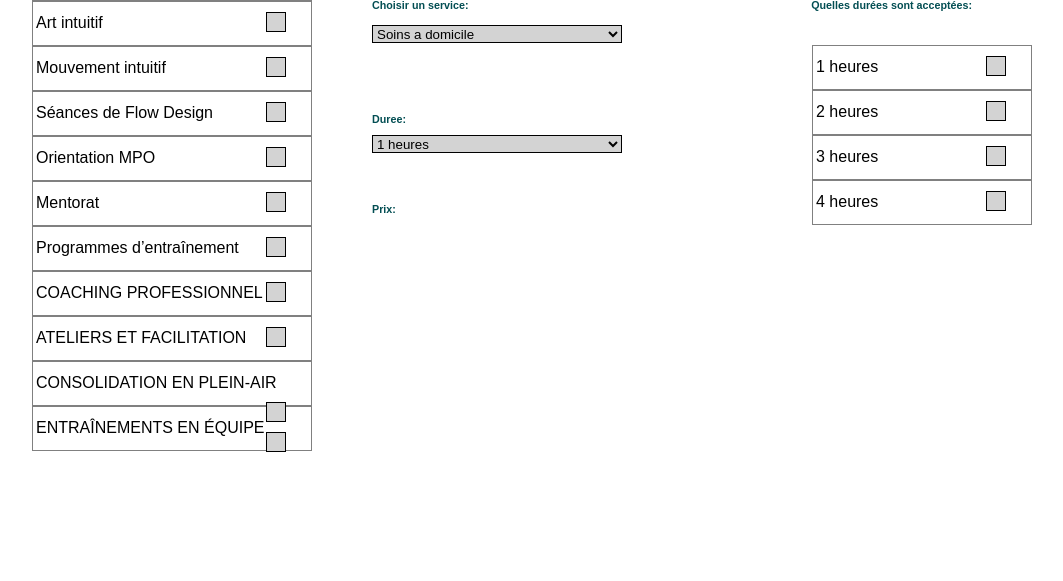
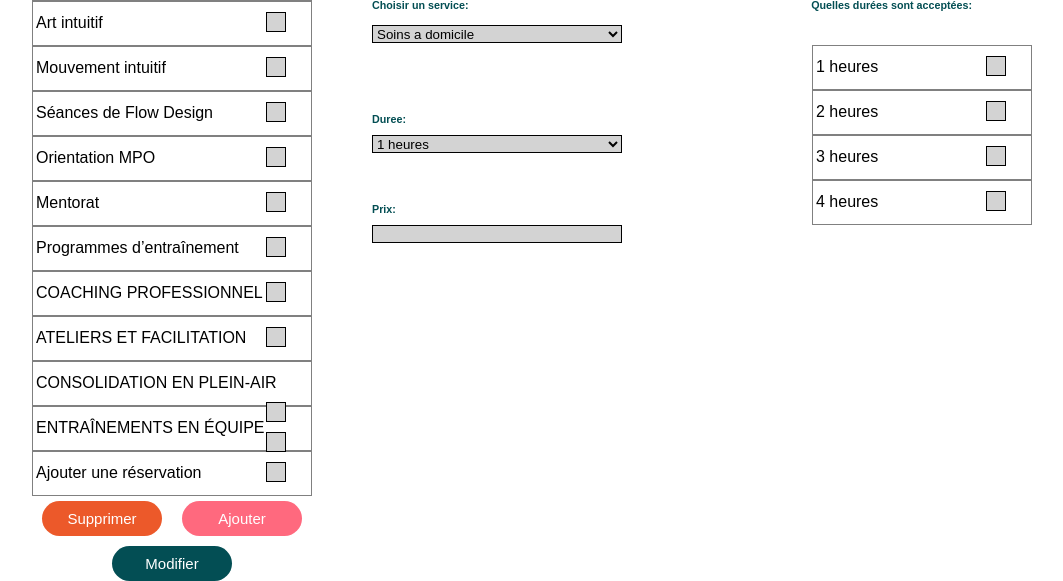
Before and after one commit to Keny9/Project-Ekah, a PHP site: page /affichage/gestionReservation/gestionReservation.php in a window 1280 px wide. Shown: the part 426-1007 px from the top of the page, without its empty margins (28-1091 px from the left). Before the commit the page ends 878 px from the top, so only its background shows below. Run offline with PHP 8.4, Linux system fonts and the light colour scheme; data comes from the database, SQL or seed files in the repository; some libraries are stand-ins or nearby versions.

Commit message:
Afficher et javascript

```diff
--- a/affichage/gestionReservation/gestionAffichageGestionReservation.php
+++ b/affichage/gestionReservation/gestionAffichageGestionReservation.php
@@ -18,7 +18,15 @@
                <div onclick='selectionne($i);' class=\"boiteSelection\" id='Activite-$i'></div>
                </div>
                  ";
+
          }
+         $j=sizeof($activite);
+         $html.="
+         <div class=\"sectionActivite\" >
+         <div class=\"titreActivite\">Ajouter une réservation</div>
+         <div onclick='selectionne($j);' class=\"boiteSelection\" id='Activite-$j'></div>
+         </div>
+         ";
        }
        return $html;
      }
@@ -37,7 +45,7 @@
             $html .= "
                 <div class=\"sectionDuree\" >
                 <div class=\"titreActivite\">".$duree[$i]->getTemps()." heures</div>
-                <div onclick='selectionne($i);' class=\"boiteSelection\" id='Duree-$i'></div>
+                <div onclick='selectionneDuree($i);' class=\"boiteSelection\" id='Duree-$i'></div>
                 </div>
                   ";
           }
--- a/affichage/gestionReservation/gestionReservation.php
+++ b/affichage/gestionReservation/gestionReservation.php
@@ -32,7 +32,12 @@
                    $gagr = new GestionAffichageGestionReservation();
                    echo $gagr->getAllActivite();
                  ?>
+                 <input type="button" class="submitSupprimer" onclick="ajOuMod();" value="Supprimer" />
+                 <input type="button" class="submitAjout" onclick="ajOuMod();" value="Ajouter" /></br>
+                 <input type="button" class="submitModifier" onclick="ajOuMod();" value="Modifier" />
     </div>
+
+
     <div class="reservationMain">
       <div class="reservationHeader"><img class="imgHeader"src="../../img/logo_ekah_header.png" alt="Ekah"></div>
       <div class="reservationImg"><img class="imgPrincipal"src="../../img/imgDehors.jpg" alt="Soins a domicile"> <div class="titreImg">Soins a domicile</div></div>
@@ -55,6 +60,7 @@
       <option value="Duree">1 heures</option>
     </select>
     <h6 class="prix texteEkha">Prix:</h6>
+    <input class="boxDuree" type="number" name="prix" min="0">
 </main>
 </body>
 
--- a/css/gestionReservation.css
+++ b/css/gestionReservation.css
@@ -28,6 +28,45 @@
  .reservez{
    margin-top:10px;
  }
+ .submitAjout{
+  font-size: 15px;
+  width:120px;
+  height:35px;
+  color:#FFF;
+  background-color:#FF697E;
+  background-size: 90px 35px;
+  border:none;
+  border-radius: 20px;
+  float:left;
+  margin-left:20px;
+  margin-top:5px;
+}
+.submitSupprimer{
+  font-size: 15px;
+  width:120px;
+  height:35px;
+  color:#FFF;
+  background-color:#EC592A;
+  background-size: 90px 35px;
+  border:none;
+  border-radius: 20px;
+  float:left;
+  margin-left:10px;
+  margin-top:5px;
+}
+.submitModifier{
+  font-size: 15px;
+  width:120px;
+  height:35px;
+  color:#FFF;
+  background-color:#034E54;
+  background-size: 90px 35px;
+  border:none;
+  border-radius: 20px;
+  float:left;
+  margin-left:80px;
+  margin-top:10px;
+}
  .prix{
    margin-top:50px;
  }
--- a/js/gestionReservation.js
+++ b/js/gestionReservation.js
@@ -8,7 +8,7 @@
  * Date de la dernière modification : 2019-09-30
  */
  function selectionne(x){
-   for (i = 0; i < 18; i++){
+   for (i = 0; i <= 18; i++){
    //  let divTitre = document.getElementById("Titre-"+i);
    //  let divRabais = document.getElementById("Rabais-"+i);
      let divSelection = document.getElementById("Activite-"+i);
@@ -26,3 +26,12 @@
    //document.getElementById('nom').value = divTitre.innerHTML;
   //document.getElementById('rabais').value = divRabais.innerHTML;
  }
+ function selectionneDuree(x){
+   let divSelection = document.getElementById("Duree-"+x);
+   if(divSelection.classList.contains("selectionne")){
+     divSelection.classList.remove("selectionne");
+   }
+   else{
+     divSelection.classList.add("selectionne");
+   }
+ }
```
